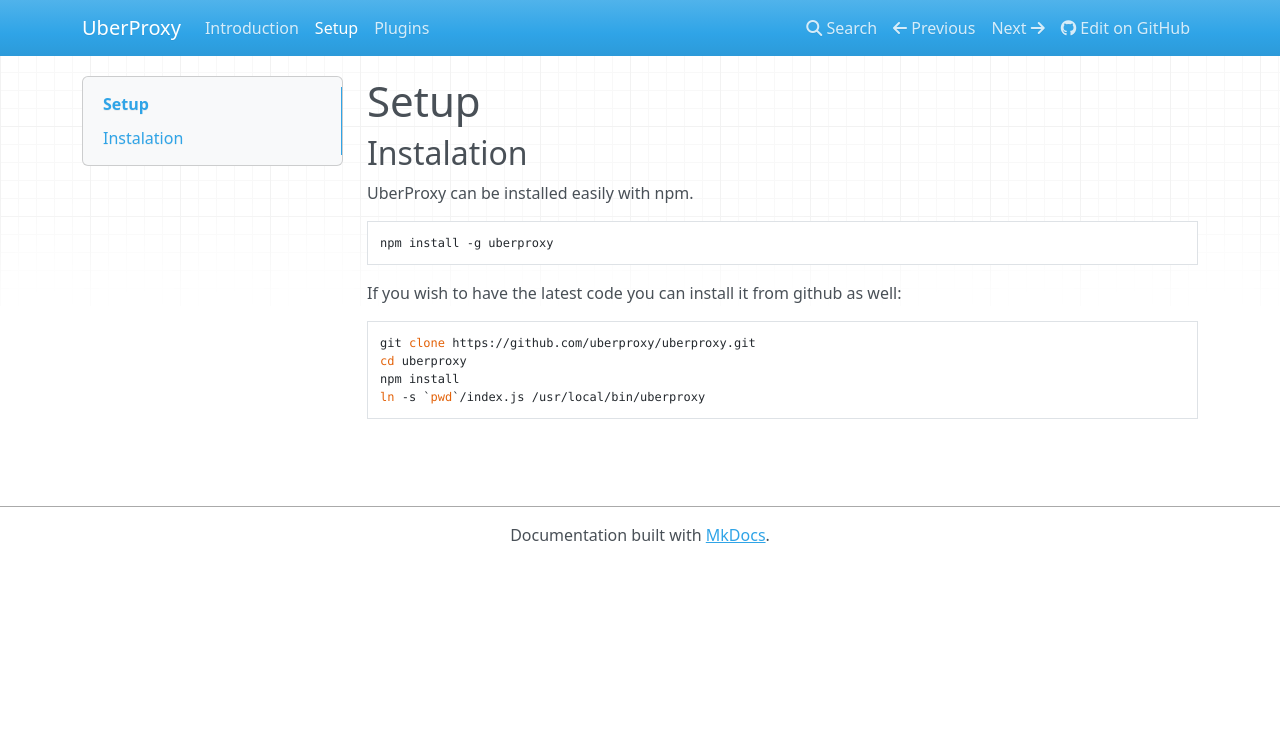
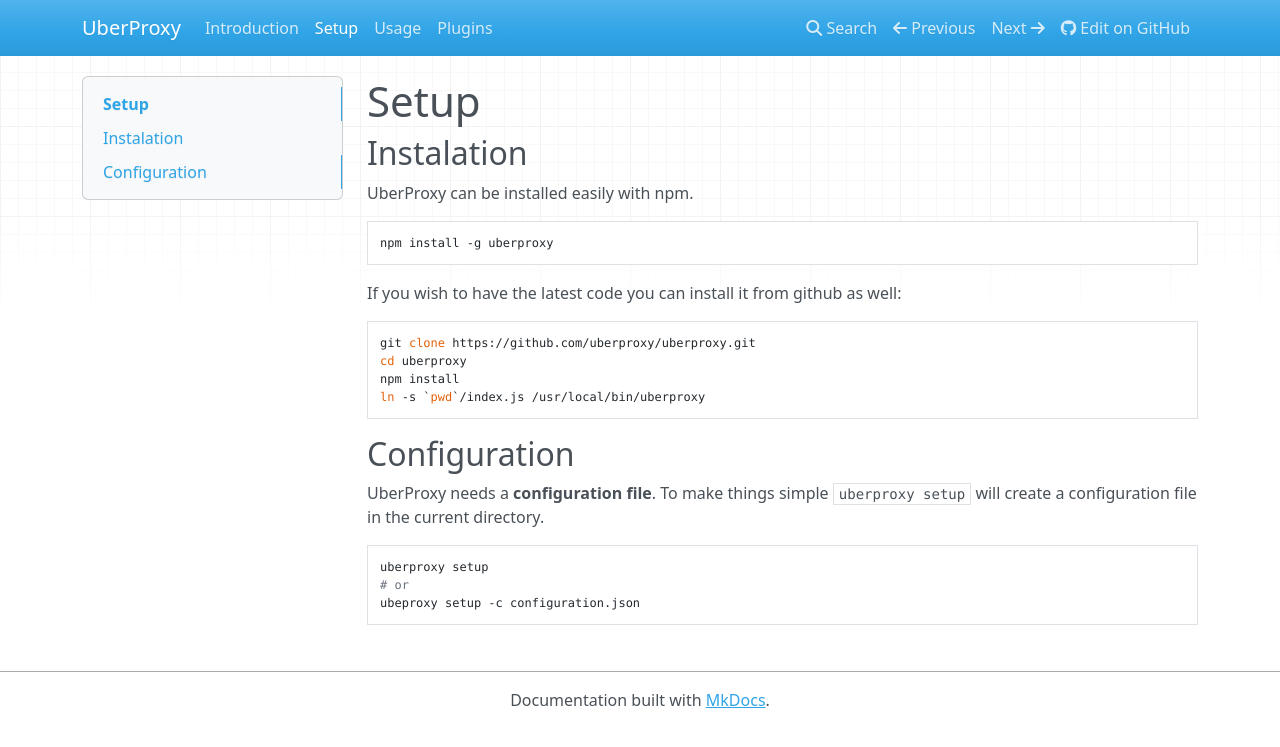
Before and after one commit to uberproxy/uberproxy, an MkDocs documentation site: the page built from docs/setup.md, in a window 1280 px wide. Shown: the top 747 px of the page. Built offline with MkDocs 1.6.1, drawn with Linux system fonts in a browser that asks for light colours; nearby versions of some CDN libraries; old or Windows-style settings are respelled for this version of MkDocs.

Commit message:
Adding more docs

````diff
--- a/docs/setup.md
+++ b/docs/setup.md
@@ -16,3 +16,13 @@ cd uberproxy
 npm install
 ln -s `pwd`/index.js /usr/local/bin/uberproxy
 ```
+
+## Configuration
+
+UberProxy needs a **configuration file**. To make things simple `uberproxy setup` will create a configuration file in the current directory.
+
+```bash
+uberproxy setup
+# or
+ubeproxy setup -c configuration.json
+```
--- a/mkdocs.yml
+++ b/mkdocs.yml
@@ -5,4 +5,5 @@ site_description: Runtime Reconfigurable Reverse Proxy
 pages:
     - Introduction: intro.md
     - Setup: setup.md
+    - Usage: usage.md
     - Plugins: plugins.md
````
Also changed, not shown: docs/usage.md (added, +62 -0 lines).
